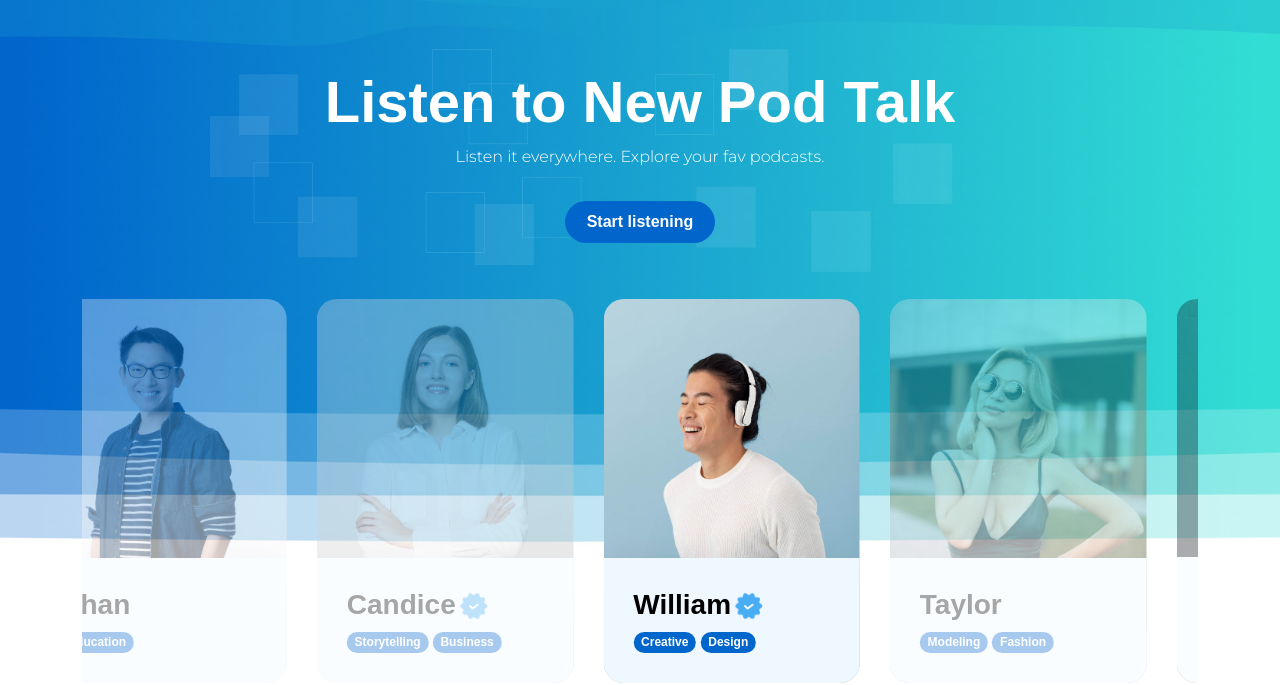
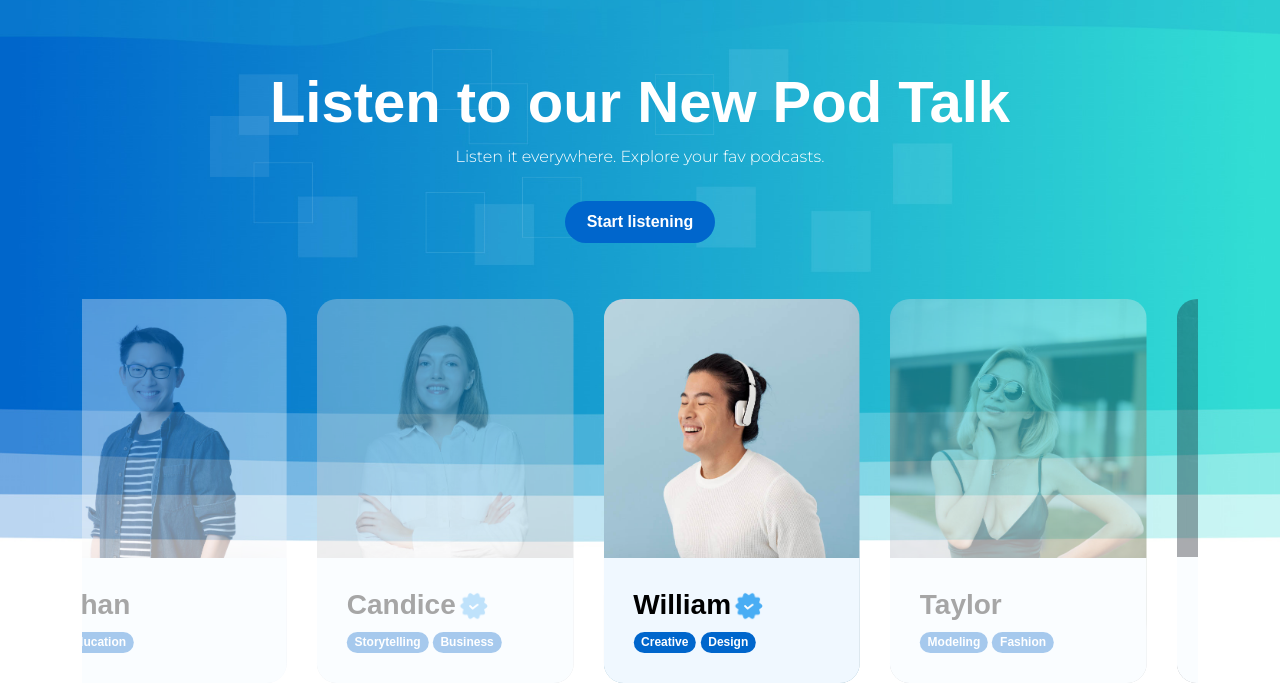
Before and after one commit to Sahils1112/AWS_Pipeline, a plain HTML site: page index.html in a window 1280 px wide. Shown: the part 133-818 px from the top of the page. Drawn offline with Linux system fonts and the light colour scheme; a web font is replaced by a local one.

Commit message:
Update index.html

```diff
--- a/index.html
+++ b/index.html
@@ -7,7 +7,7 @@
         <meta name="description" content="">
         <meta name="author" content="">
 
-        <title>Pod Talk - Fashion Style</title>
+        <title>Pod Talk - GenZ Fashion Style</title>
 
         <!-- CSS FILES -->
         <link rel="preconnect" href="https://fonts.googleapis.com">
@@ -98,7 +98,7 @@ https://templatemo.com/tm-584-pod-talk
 
                         <div class="col-lg-12 col-12">
                             <div class="text-center mb-5 pb-2">
-                                <h1 class="text-white">Listen to New Pod Talk</h1>
+                                <h1 class="text-white">Listen to our New Pod Talk</h1>
 
                                 <p class="text-white">Listen it everywhere. Explore your fav podcasts.</p>
 
```
